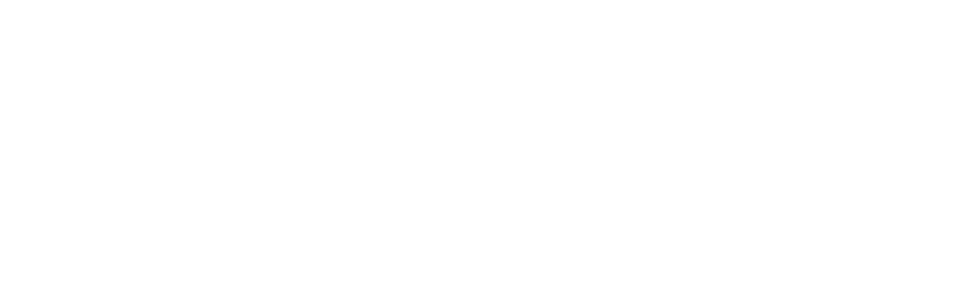
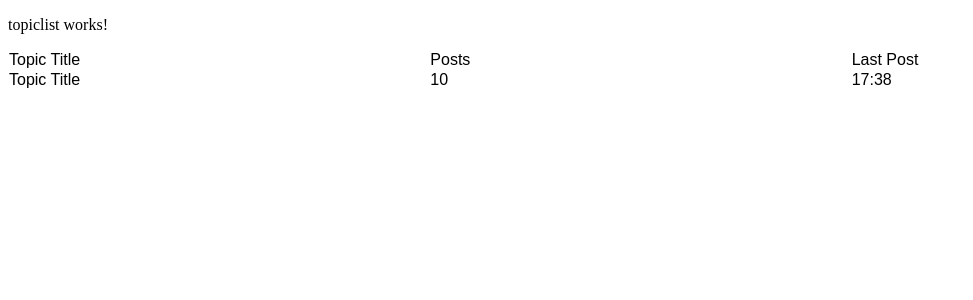
Before and after one commit to dmagee15/anon-message-board, an Angular app in the folder anonboard/: page / in a window 1280 px wide. Shown: the top 300 px of the page, without its empty margins (0-973 px from the left). Built offline with nearby package versions, Linux system fonts and the light colour scheme.

Commit message:
added table rows

```diff
--- a/anonboard/src/app/app.component.css
+++ b/anonboard/src/app/app.component.css
@@ -0,0 +1,5 @@
+.container{
+    width: 100%;
+    margin:0;
+    padding:0;
+}
--- a/anonboard/src/app/app.component.html
+++ b/anonboard/src/app/app.component.html
@@ -1 +1,4 @@
 <!--The content below is only a placeholder and can be replaced.-->
+<div class="container">
+  <app-topiclist></app-topiclist>
+</div>
--- a/anonboard/src/app/topiclist/topicitem/topicitem.component.css
+++ b/anonboard/src/app/topiclist/topicitem/topicitem.component.css
@@ -0,0 +1,5 @@
+.topicitem td{
+    border: 1px solid gray;
+    text-align: left;
+    padding: 8px;
+}
--- a/anonboard/src/app/topiclist/topicitem/topicitem.component.html
+++ b/anonboard/src/app/topiclist/topicitem/topicitem.component.html
@@ -1,3 +1,3 @@
-<p>
-  topicitem works!
-</p>
+  <td class="topicitemtitle">Topic Title</td>
+  <td class="topicnumposts">10</td>
+  <td class="topiclastpost">17:38</td>
--- a/anonboard/src/app/topiclist/topicitem/topicitem.component.ts
+++ b/anonboard/src/app/topiclist/topicitem/topicitem.component.ts
@@ -1,7 +1,7 @@
 import { Component, OnInit } from '@angular/core';
 
 @Component({
-  selector: 'app-topicitem',
+  selector: 'tr[app-topicitem]',
   templateUrl: './topicitem.component.html',
   styleUrls: ['./topicitem.component.css']
 })
--- a/anonboard/src/app/topiclist/topiclist.component.css
+++ b/anonboard/src/app/topiclist/topiclist.component.css
@@ -0,0 +1,6 @@
+table{
+    font-family: arial, sans-serif;
+    border-collapse: collapse;
+    width: 100%;
+    table-layout: fixed;
+}
--- a/anonboard/src/app/topiclist/topiclist.component.html
+++ b/anonboard/src/app/topiclist/topiclist.component.html
@@ -1,3 +1,11 @@
 <p>
   topiclist works!
 </p>
+<table>
+    <tr>
+      <td>Topic Title</td>
+      <td>Posts</td>
+      <td>Last Post</td>
+    </tr>
+    <tr app-topicitem></tr>
+</table>
```
